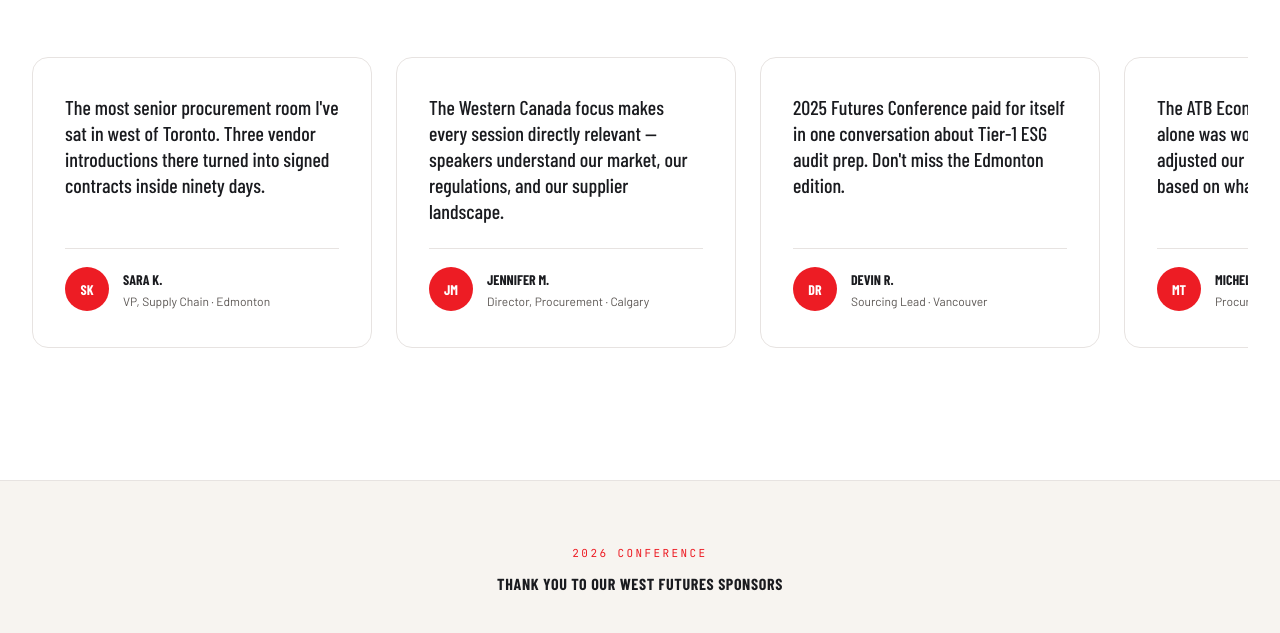
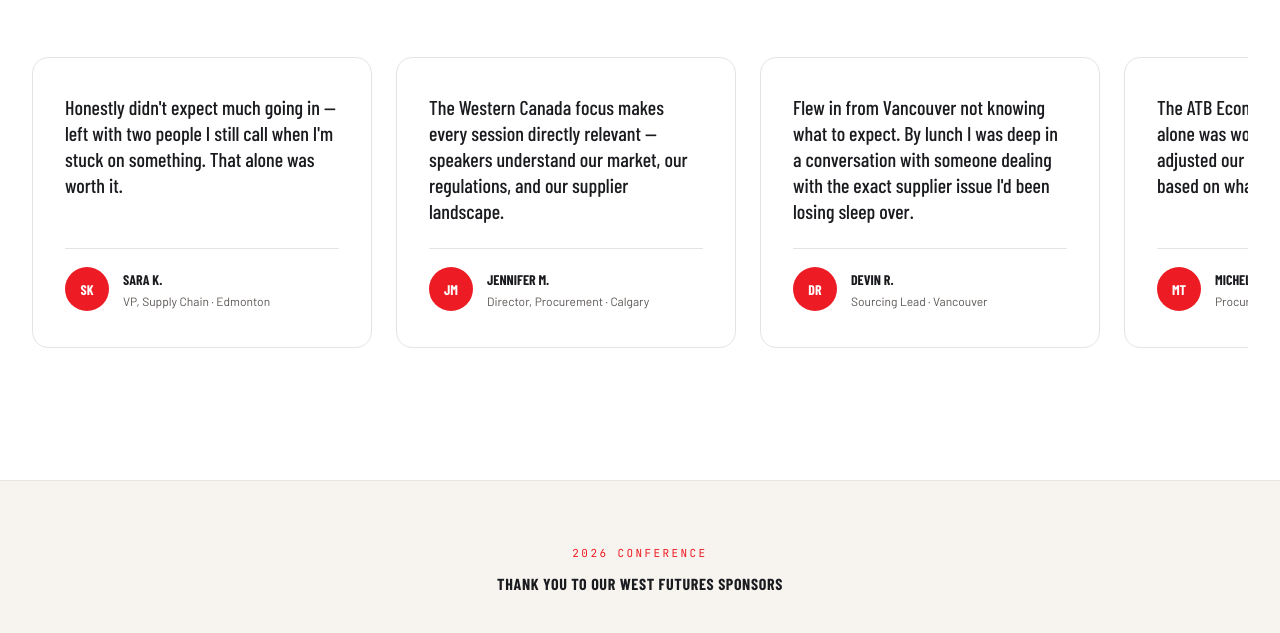
Before and after one commit to supplychaincanadawest/WestWebsite, a plain HTML site: page index.html in a window 1280 px wide. Shown: the part 4345-4978 px from the top of the page. Drawn offline with nearby package versions, Linux system fonts and the light colour scheme; a script that the page names is missing; a web font is replaced by a local one.

Commit message:
Replace promotional testimonials with natural, human-sounding quotes

```diff
--- a/index.html
+++ b/index.html
@@ -331,7 +331,7 @@
     </div>
     <div class="t-grid reveal" id="tGrid">
       <div class="t-card">
-        <p class="q">The most senior procurement room I've sat in west of Toronto. Three vendor introductions there turned into signed contracts inside ninety days.</p>
+        <p class="q">Honestly didn't expect much going in — left with two people I still call when I'm stuck on something. That alone was worth it.</p>
         <div class="who"><div class="av">SK</div><div><div class="nm">Sara K.</div><div class="rl">VP, Supply Chain · Edmonton</div></div></div>
       </div>
       <div class="t-card">
@@ -339,7 +339,7 @@
         <div class="who"><div class="av">JM</div><div><div class="nm">Jennifer M.</div><div class="rl">Director, Procurement · Calgary</div></div></div>
       </div>
       <div class="t-card">
-        <p class="q">2025 Futures Conference paid for itself in one conversation about Tier-1 ESG audit prep. Don't miss the Edmonton edition.</p>
+        <p class="q">Flew in from Vancouver not knowing what to expect. By lunch I was deep in a conversation with someone dealing with the exact supplier issue I'd been losing sleep over.</p>
         <div class="who"><div class="av">DR</div><div><div class="nm">Devin R.</div><div class="rl">Sourcing Lead · Vancouver</div></div></div>
       </div>
       <div class="t-card">
```
